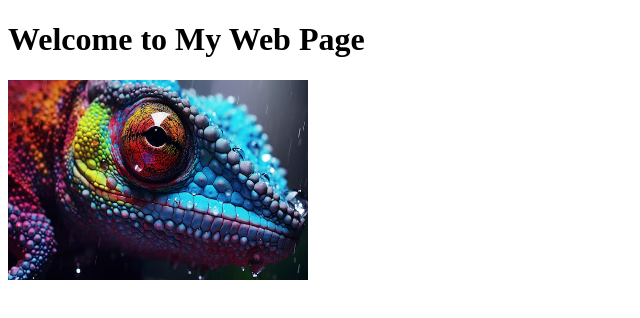
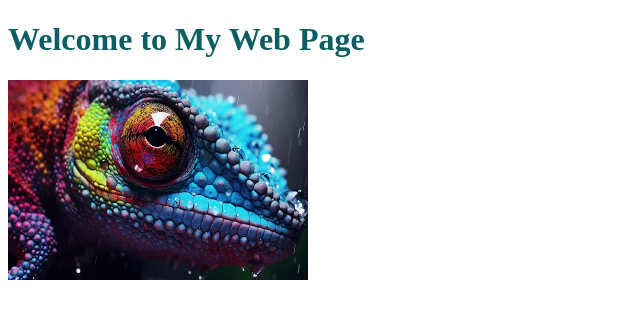
Before and after one commit to Yasenuk/work-with-git, a plain HTML site: page index.html in a window 1280 px wide. Shown: the whole page, without its empty margins (0-640 px from the left). Drawn offline with Linux system fonts and the light colour scheme.

Commit message:
Add styles

```diff
--- /dev/null
+++ b/css/style.css
@@ -0,0 +1,3 @@
+h1 {
+	color: rgb(12, 94, 98);
+}
--- a/index.html
+++ b/index.html
@@ -3,6 +3,7 @@
 <head>
 	<meta charset="UTF-8">
 	<meta name="viewport" content="width=device-width, initial-scale=1.0">
+	<link rel="stylesheet" href="./css/style.css">
 	<title>Document</title>
 </head>
 <body>
```
